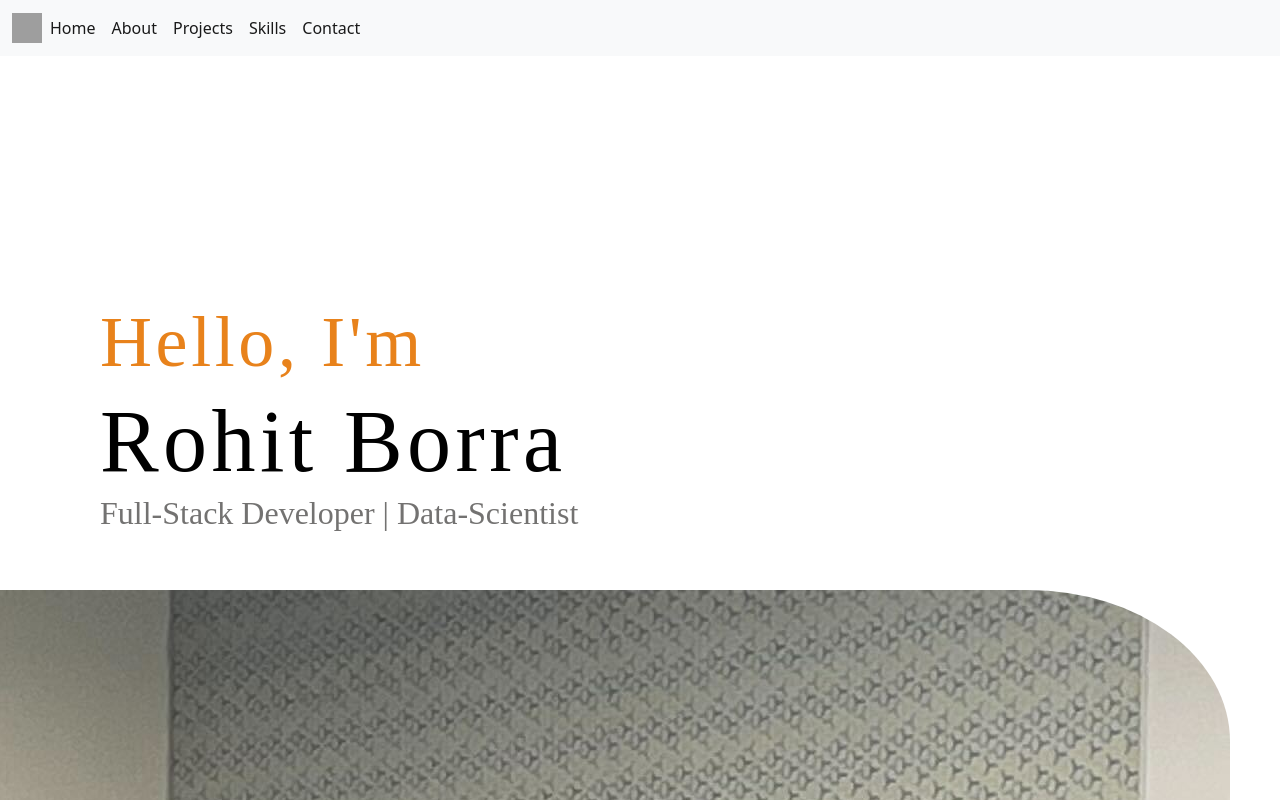
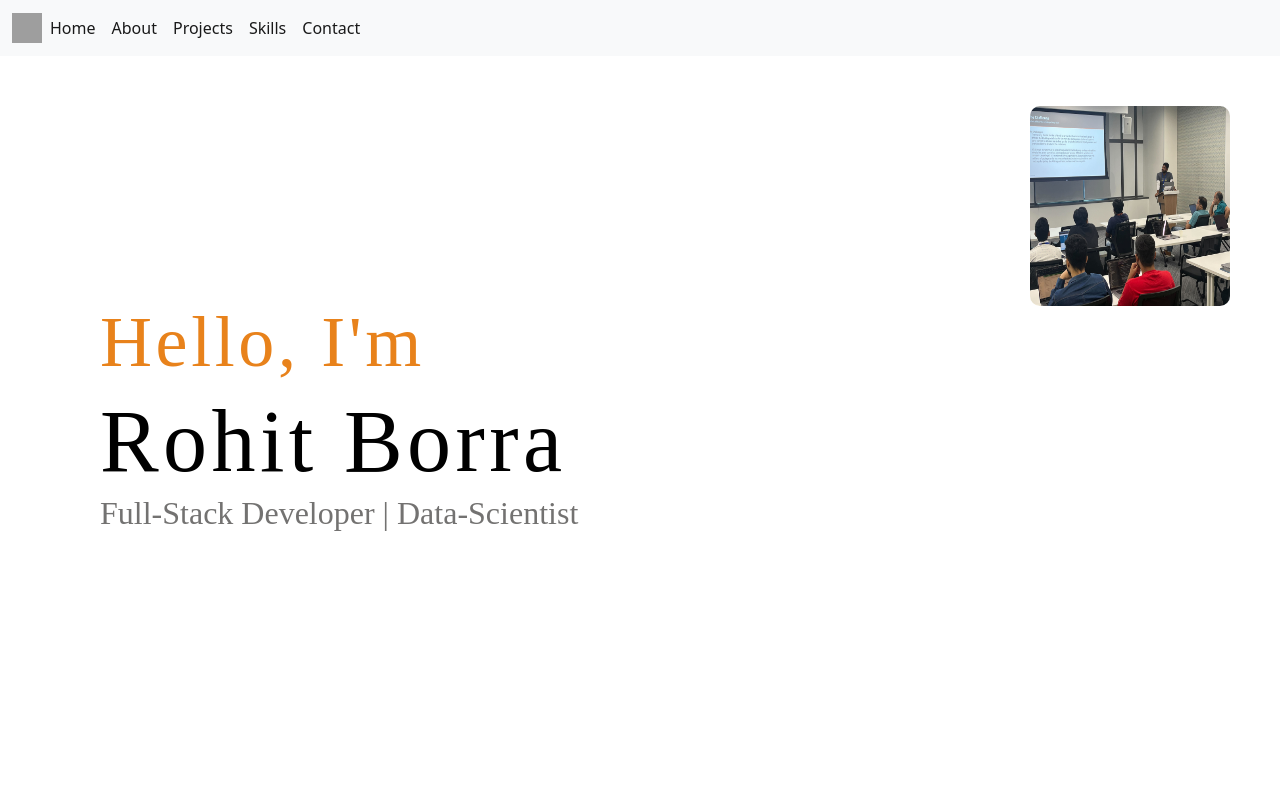
Before and after one commit to rohit11544/Portfolio, a React (Create React App) app: page / in a window 1280 px wide. Shown: the top 800 px of the page. Built offline with nearby package versions, Linux system fonts and the light colour scheme; grey boxes are pictures that could not be loaded.

Commit message:
Update style.css

```diff
--- a/src/components/Hero/style.css
+++ b/src/components/Hero/style.css
@@ -1,6 +1,8 @@
 .img-style {
   margin-top: 50px;
   margin-right: 50px;
+  width: 200px;
+  height: 200px;
   border-radius: 5%;
   float: right;
 }
```
